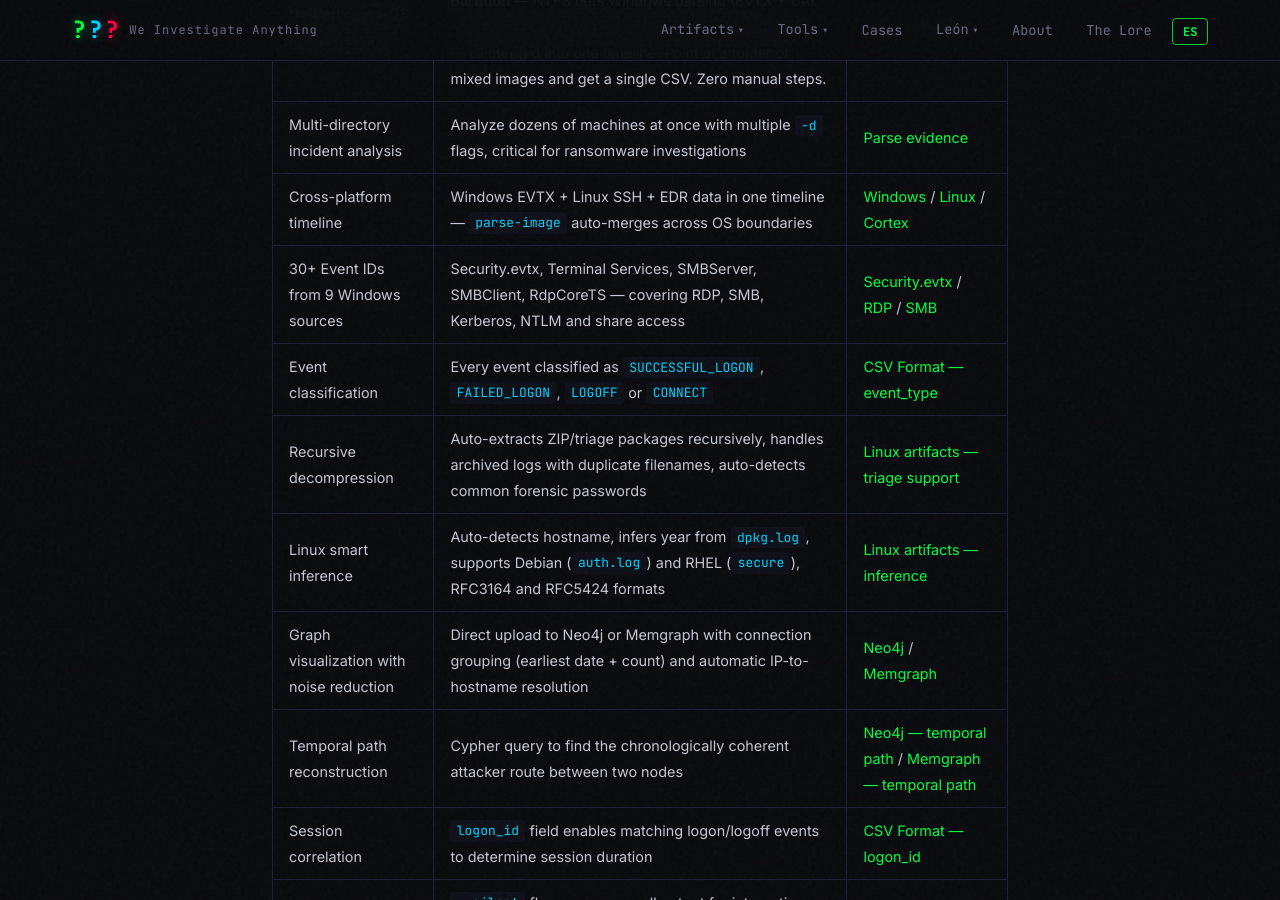
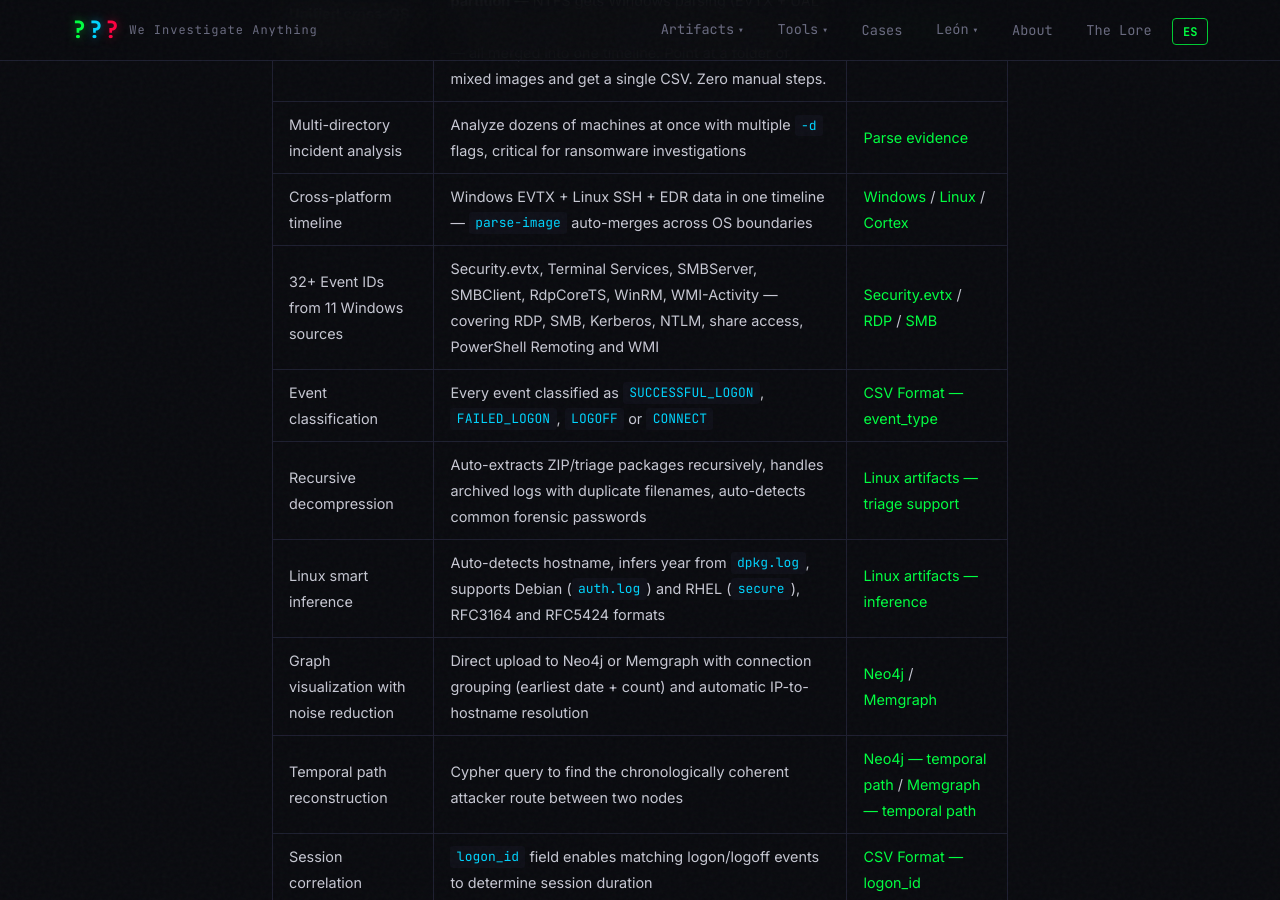
Before and after one commit to jupyterj0nes/jupyterj0nes.github.io, a Jekyll site: the page built from _posts/en/2026-04-06-masstin-lateral-movement-rust.md, in a window 1280 px wide and 900 px high, scrolled down 1702 px. Built offline with Jekyll 4.4.1, drawn with Linux system fonts in a browser that asks for light colours; comment, search, counter and statistics services are not loaded; some of the changed text lies outside the part shown.

Commit message:
Add WinRM and WMI artifacts to masstin docs (EN/ES)
Update features table (32+ Event IDs, 11 sources), add WinRM/WMI
section to CSV format reference, add artifact row to documentation.

```diff
--- a/_posts/en/2026-04-06-masstin-lateral-movement-rust.md
+++ b/_posts/en/2026-04-06-masstin-lateral-movement-rust.md
@@ -31,7 +31,7 @@ Masstin parses **all** these sources and merges them into a **single chronologic
 | **Unified cross-OS image parsing** | **Single `parse-image` command auto-detects OS per partition** — NTFS gets Windows parsing (EVTX + UAL + VSS), ext4 gets Linux parsing (auth.log, wtmp, etc.) — all merged into one timeline. Point at a folder of mixed images and get a single CSV. Zero manual steps.  | [Forensic images](/en/tools/masstin-vss-recovery/) |
 | Multi-directory incident analysis | Analyze dozens of machines at once with multiple `-d` flags, critical for ransomware investigations | [Parse evidence](#parse-evidence) |
 | Cross-platform timeline | Windows EVTX + Linux SSH + EDR data in one timeline — `parse-image` auto-merges across OS boundaries | [Windows](/en/artifacts/security-evtx-lateral-movement/) / [Linux](/en/artifacts/linux-forensic-artifacts/) / [Cortex](/en/artifacts/cortex-xdr-artifacts/) |
-| 30+ Event IDs from 9 Windows sources | Security.evtx, Terminal Services, SMBServer, SMBClient, RdpCoreTS — covering RDP, SMB, Kerberos, NTLM and share access | [Security.evtx](/en/artifacts/security-evtx-lateral-movement/) / [RDP](/en/artifacts/terminal-services-evtx/) / [SMB](/en/artifacts/smb-evtx-events/) |
+| 32+ Event IDs from 11 Windows sources | Security.evtx, Terminal Services, SMBServer, SMBClient, RdpCoreTS, WinRM, WMI-Activity — covering RDP, SMB, Kerberos, NTLM, share access, PowerShell Remoting and WMI | [Security.evtx](/en/artifacts/security-evtx-lateral-movement/) / [RDP](/en/artifacts/terminal-services-evtx/) / [SMB](/en/artifacts/smb-evtx-events/) |
 | Event classification | Every event classified as `SUCCESSFUL_LOGON`, `FAILED_LOGON`, `LOGOFF` or `CONNECT` | [CSV Format — event_type](/en/tools/masstin-csv-format/) |
 | Recursive decompression | Auto-extracts ZIP/triage packages recursively, handles archived logs with duplicate filenames, auto-detects common forensic passwords | [Linux artifacts — triage support](/en/artifacts/linux-forensic-artifacts/) |
 | Linux smart inference | Auto-detects hostname, infers year from `dpkg.log`, supports Debian (`auth.log`) and RHEL (`secure`), RFC3164 and RFC5424 formats | [Linux artifacts — inference](/en/artifacts/linux-forensic-artifacts/) |
@@ -133,9 +133,10 @@ RETURN path ORDER BY length(path) LIMIT 5
 
 | Artifact | Article |
 |----------|---------|
-| Security.evtx (30+ Event IDs) | [Security.evtx and lateral movement](/en/artifacts/security-evtx-lateral-movement/) |
+| Security.evtx (14 Event IDs) | [Security.evtx and lateral movement](/en/artifacts/security-evtx-lateral-movement/) |
 | Terminal Services EVTX | [Terminal Services EVTX](/en/artifacts/terminal-services-evtx/) |
 | SMB EVTX | [SMB EVTX events](/en/artifacts/smb-evtx-events/) |
+| WinRM/Operational + WMI-Activity | PowerShell Remoting (Event 6) and remote WMI execution (Event 5858) |
 | Linux logs | [Linux forensic artifacts](/en/artifacts/linux-forensic-artifacts/) |
 | Winlogbeat JSON | [Winlogbeat artifacts](/en/artifacts/winlogbeat-elastic-artifacts/) |
 | Cortex XDR | [Cortex XDR artifacts](/en/artifacts/cortex-xdr-artifacts/) |
```
Also changed, not shown: _posts/en/2026-04-08-masstin-csv-format.md (+7 -0 lines), _posts/es/2026-04-06-masstin-lateral-movement-rust.md (+3 -2 lines), _posts/es/2026-04-08-masstin-csv-format.md (+7 -0 lines).
